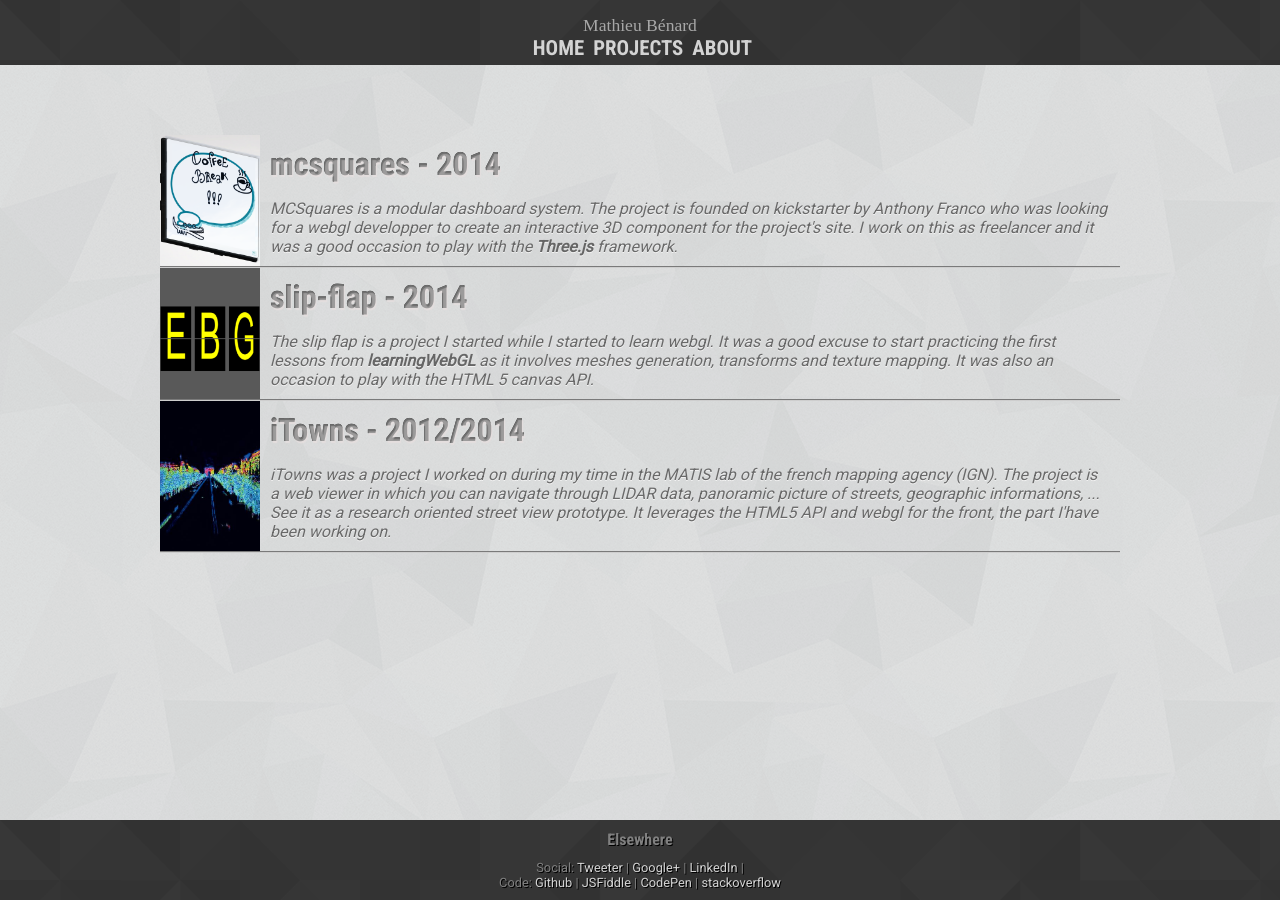
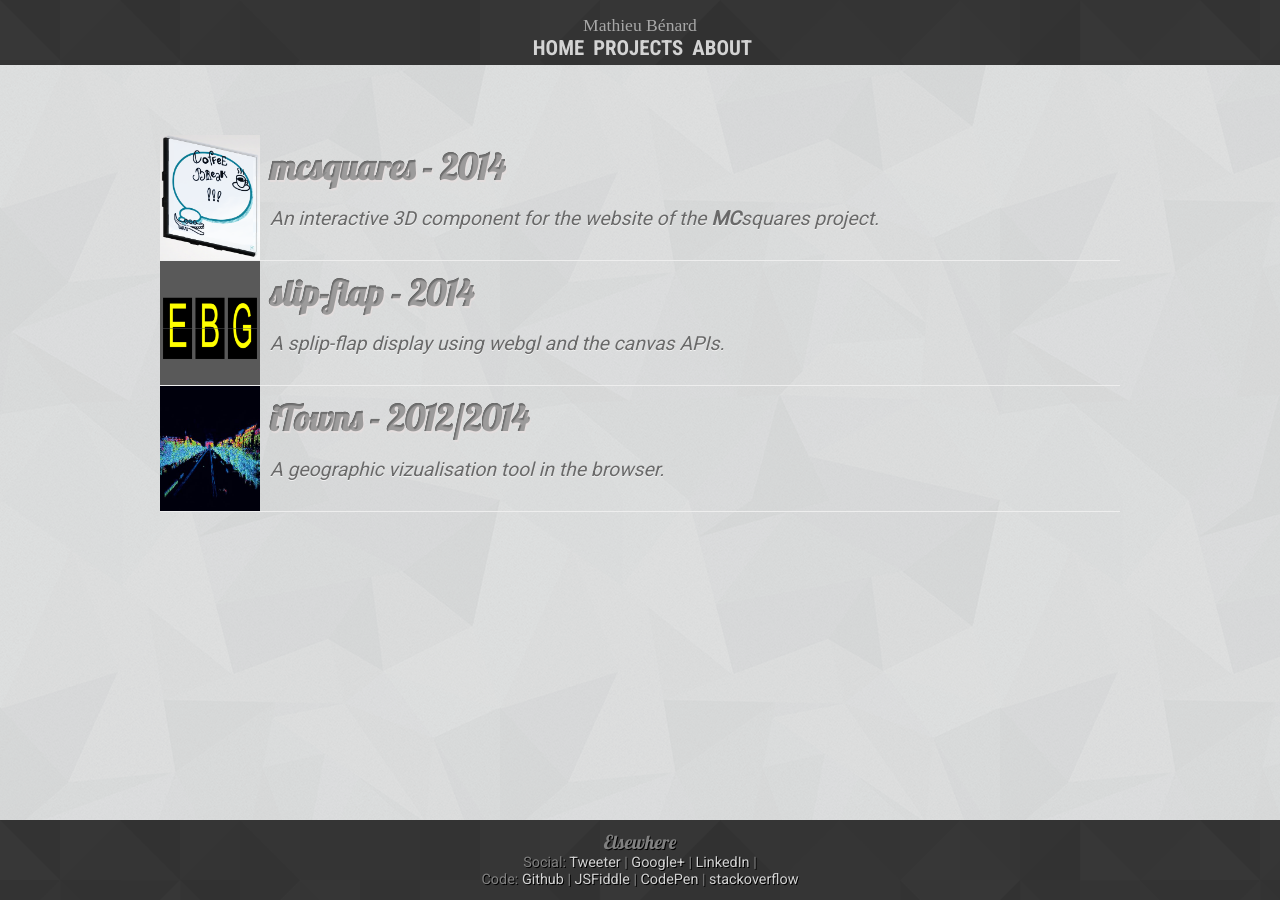
Before and after one commit to Mic75/mic75.github.io, a Jekyll site: the page built from projects/index.html, in a window 1280 px wide. Built offline with Jekyll 4.4.1, drawn with Linux system fonts in a browser that asks for light colours; nearby versions of some CDN libraries; some web fonts are replaced.

Commit message:
About + design

```diff
--- a/_includes/wip.html
+++ /dev/null
@@ -1,3 +0,0 @@
-<div id="wip">
-  <p><img src="/img/mtl_sunrise.png"/></p>
-</div>
--- a/about/index.html
+++ /dev/null
@@ -1,3 +0,0 @@
----
----
-{% include wip.html %}
--- a/css/style.css
+++ b/css/style.css
@@ -4,8 +4,10 @@ layout: null
 
 @import url(http://fonts.googleapis.com/css?family=Roboto);
 @import url(http://fonts.googleapis.com/css?family=Roboto+Condensed:700,400);
+@import url(http://fonts.googleapis.com/css?family=Lobster);
 @import url(http://fonts.googleapis.com/css?family=Raleway+Dots);
-@import url(http://fonts.googleapis.com/css?family=Dancing+Script);
+@import url(http://fonts.googleapis.com/css?family=Fredericka+the+Great);
+
 
 /*Global*/
 
@@ -29,21 +31,21 @@ body {
 }
 
 .content h1 {
-  font: 700 3em "Roboto Condensed",sans-serif;
+  font: 3em "Lobster",cursive;
   margin:0;
   color: rgba(138, 138, 138, 0.8);
   text-shadow: 1px 2px 1px #E4DEDE, 0px 0px 0px rgb(0, 0, 0);
 }
 
 .content h2 {
-  font: 700 2em "Roboto",sans-serif;
+  font: 700 2em "Roboto Condensed",sans-serif;
   color: rgba(108, 108, 108, 0.8);
   margin: 0.3em 0 0.5em;
-  text-shadow: 1px 1px 1px;
+  text-shadow: 1px 2px 1px #E4DEDE, 0px 0px 0px rgb(0, 0, 0);
 }
 
 .content p, .content ul {
-  font: 1em "Roboto",sans-serif;
+  font: 1.1em "Roboto",sans-serif;
   color: rgb(63, 63, 63);
   text-shadow: 0px 1px 0px #F3F3F3;
 }
@@ -58,16 +60,17 @@ body {
   transition: color 1s ease;
 }
 
-.content hr {
+.hand-written hr {
   border: 0px none;
   height: 1px;
   background-image: linear-gradient(to right, transparent, rgba(0, 0, 0, 0.75), transparent);
-  margin-bottom: 10px;
+  margin-bottom: 50px;
 }
 
 .hand-written p{
   margin: 0;
-  font: 1.5em "Dancing Script",sans-serif;
+  font: 1.5em 'Fredericka the Great', cursive;
+  text-align: center;
 }
 
 /*Header & Footer*/
@@ -92,7 +95,7 @@ header{
 
 #identity{
   color: #A7A7A7;
-  font: 1.1em 'Raleway Dots', cursive;
+  font: 1.1em 'Fredericka the Great', cursive;
   margin: 0.8em 0 0;
 }
 
@@ -120,12 +123,12 @@ footer div {
 }
 
 footer h1{
-  font: 700 1em 'Roboto Condensed', sans-serif;
-  margin-top: 0px;
+  font: 1.2em 'Lobster', cursive;
+  margin: 0;
 }
 
 footer p {
-  font: 0.8em 'Roboto', sans-serif;
+  font: 0.9em 'Roboto', sans-serif;
   margin: 0px;
 }
 
@@ -145,11 +148,11 @@ footer p a {
   list-style: none;
   text-align: left;
   position: relative;
-  border-bottom: 2px groove #CECECE;
+  border-bottom: 1px groove;
 }
 
 .summary li h1{
-  font-family: 'Roboto Condensed', sans-serif;
+  font-family: 'Lobster', cursive;
   font-weight: 700;
   font-size: 2em;
   margin: 0 0 0.5em;
@@ -162,6 +165,7 @@ footer p a {
   text-shadow: 0px 1px 0px #F3F3F3;
   font-style: italic;
   color: #696969;
+  padding-bottom: 20px;
 }
 
 .summary li a {
@@ -201,20 +205,20 @@ footer p a {
   background-position: 50% 50%;
 }
 
-/* WIP placeholder */
+/* Effects */
 
-#wip {
+.taped {
   text-align: center;
 }
 
-#wip img {
+.taped img {
   /* below appends the magic */
   transform: perspective(400px) rotateX(0deg);
   transform-origin: 50% 0 0;
   transition: all 1s ease-out;
 }
 
-#wip img:hover {
+.taped img:hover {
   transform: perspective(400px) rotateX(2deg);
   transform-origin: 50% 0 0;
   transition: all 0.5s ease;
--- a/index.html
+++ b/index.html
@@ -9,10 +9,10 @@ custom_js:
 ---
 <div class="hand-written">
   <p>Welcome to my little piece of Internet, enjoy the journey !</p>
+  <hr>
 </div>
-<hr>
 <div id="owl-example" class="owl-carousel owl-theme">
-  <a href="https://www.youtube.com/watch?v=13PU5pgmkUk"><div style="background-image: url(img/itowns_thumb.jpg)"></div></a>
+  <a href="/itowns"><div style="background-image: url(img/itowns_thumb.jpg)"></div></a>
   <a href="/mcsquare"><div style="background-image: url(img/mcs_thumb.png)"></div></a>
   <a href="/slip-flap"><div style="background-image: url(img/slip_flap_thumb.png)"></div></a>
 </div>
--- a/itowns/index.html
+++ /dev/null
@@ -1,3 +0,0 @@
----
----
-{% include wip.html %}
--- a/mcsquare/index.html
+++ /dev/null
@@ -1,3 +0,0 @@
----
----
-{% include wip.html %}
--- a/projects/index.html
+++ b/projects/index.html
@@ -7,9 +7,7 @@
       <div class="summary-abstract">
         <h1>mcsquares - 2014</h1>
         <p>
-          MCSquares is a modular dashboard system. The project is founded on kickstarter by Anthony Franco who
-          was looking for a webgl developper to create an interactive 3D component for the project's site. I work
-          on this as freelancer and it was a good occasion to play with the <em>Three.js</em> framework.
+          An interactive 3D component for the website of the <strong>MC</strong>squares project.
         </p>
       </div>
     </a>
@@ -20,23 +18,18 @@
       <div class="summary-abstract">
         <h1>slip-flap - 2014</h1>
         <p>
-          The slip flap is a project I started while I started to learn webgl. It was a good excuse to
-          start practicing the first lessons from <em>learningWebGL</em> as it involves meshes generation,
-          transforms and texture mapping. It was also an occasion to play with the HTML 5 canvas API.
+          A splip-flap display using webgl and the canvas APIs.
         </p>
       </div>
     </a>
   </li>
   <li>
-    <a href="https://www.youtube.com/watch?v=13PU5pgmkUk">
+    <a href="/itowns">
       <div class="summary-thumb" style="background-image: url(../img/itowns_thumb.jpg)"></div>
       <div class="summary-abstract">
         <h1>iTowns - 2012/2014</h1>
         <p>
-          iTowns was a project I worked on during my time in the MATIS lab of the french mapping agency (IGN).
-          The project is a web viewer in which you can navigate through LIDAR data, panoramic picture of streets,
-          geographic informations, ... See it as a research oriented street view prototype.
-          It leverages the HTML5 API and webgl for the front, the part I'have been working on.
+          A geographic vizualisation tool in the browser.
         </p>
       </div>
     </a>
```
Also changed, not shown: _layouts/README.md (deleted, +0 -3 lines), about/index.md (added, +19 -0 lines), itowns/index.md (added, +13 -0 lines), Gemfile.lock, img/mtl_sunrise.png.
